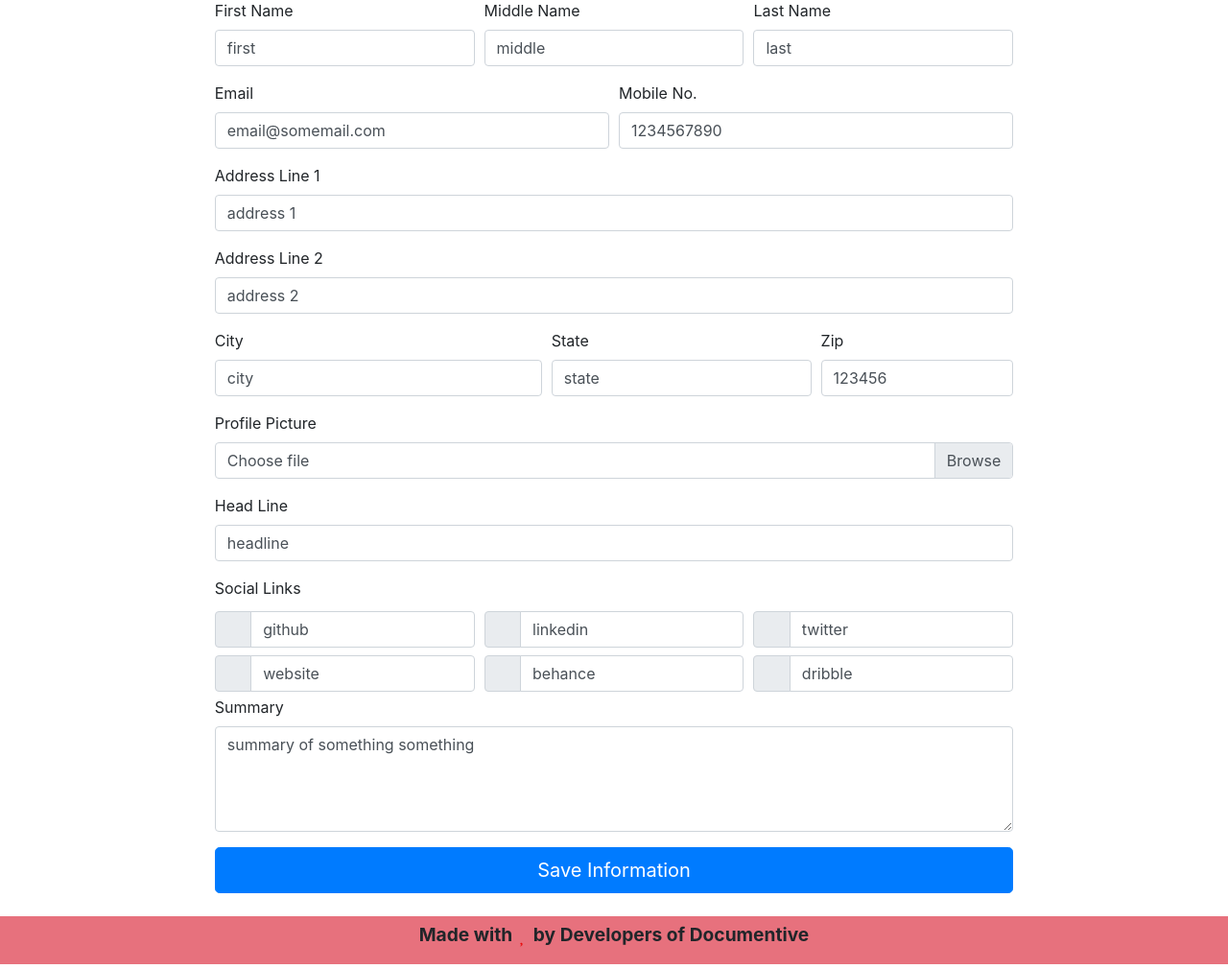
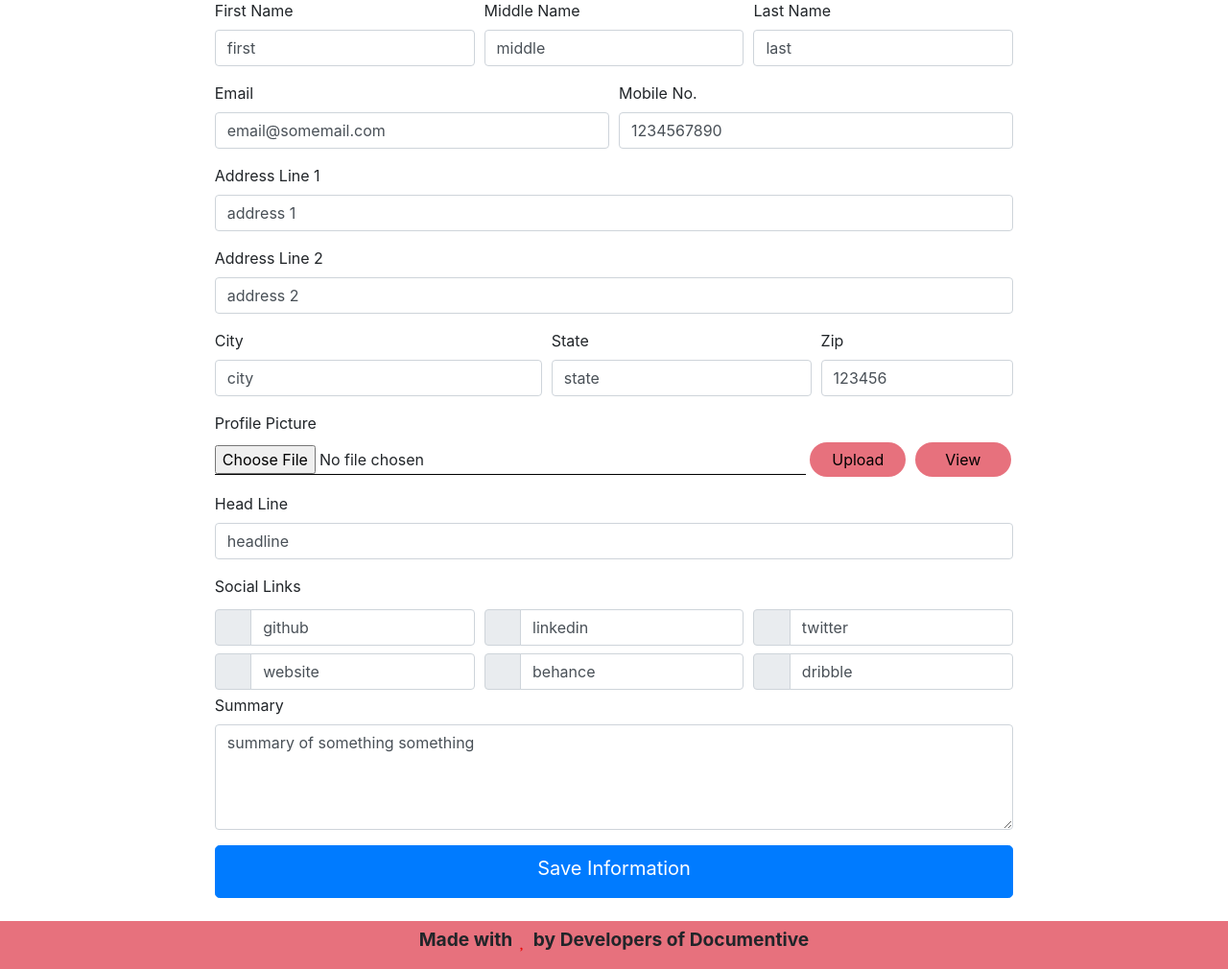
Before and after one commit to Documentive/TemplateBuddy-Old, a Flask app: page /personal in a window 1280 px wide. Shown: the part 304-1314 px from the top of the page at 96% size. Run offline with Flask 2, Linux system fonts and the light colour scheme; a user stored in the database is signed in; data comes from the database, SQL or seed files in the repository; some libraries are stand-ins or nearby versions; some web fonts are replaced.

Commit message:
Fixed choose file component

```diff
--- a/static/css/main.css
+++ b/static/css/main.css
@@ -104,13 +104,46 @@ h1, h3 {
     padding-bottom: 10px;
 }
 
-form button {
+/* form button {
+    margin-bottom: 4%;
+    padding-bottom: 15px;
+} */
+
+input[type=file] {
+    width: 74%;
+    border-bottom: 1px black solid;
+}
+
+form button#personal-tab-submit {
     margin-bottom: 4%;
     padding-bottom: 15px;
 }
 
 form button.addBtn, button.remBtn {
     float: right;
+}
+
+.upload-file button {
+    color: black;
+    background-color:#e7717d;
+    padding: 6px 6px;
+    font-size: medium;
+    border-radius: 18px;
+    width: 100px;
+    text-align: center;
+    cursor: pointer;
+    border: none;
+    outline: none;
+}
+
+.upload-file button:hover {
+    transform: scale(1.05);
+    background: turquoise;
+    outline: none;
+}
+
+.upload-file button#viewPic {
+    margin-left: 5px;
 }
 
 /* For the containers */
--- a/templates/additional.html
+++ b/templates/additional.html
@@ -8,7 +8,7 @@
     <link rel="stylesheet" href="https://stackpath.bootstrapcdn.com/bootstrap/4.5.2/css/bootstrap.min.css" integrity="sha384-JcKb8q3iqJ61gNV9KGb8thSsNjpSL0n8PARn9HuZOnIxN0hoP+VmmDGMN5t9UJ0Z" crossorigin="anonymous">
 
     <!-- Custom CSS -->
-    <link rel="stylesheet" href="../css/main.css">
+    <link rel="stylesheet" href="../static/css/main.css">
 
     <!-- Font Awesome CDN -->
     <link rel="stylesheet" href="https://cdnjs.cloudflare.com/ajax/libs/font-awesome/4.7.0/css/font-awesome.min.css">
--- a/templates/experience.html
+++ b/templates/experience.html
@@ -8,7 +8,7 @@
     <link rel="stylesheet" href="https://stackpath.bootstrapcdn.com/bootstrap/4.5.2/css/bootstrap.min.css" integrity="sha384-JcKb8q3iqJ61gNV9KGb8thSsNjpSL0n8PARn9HuZOnIxN0hoP+VmmDGMN5t9UJ0Z" crossorigin="anonymous">
 
     <!-- Custom CSS -->
-    <link rel="stylesheet" href="../css/main.css">
+    <link rel="stylesheet" href="../static/css/main.css">
 
     <!-- Font Awesome CDN -->
     <link rel="stylesheet" href="https://cdnjs.cloudflare.com/ajax/libs/font-awesome/4.7.0/css/font-awesome.min.css">
--- a/templates/personaldetails.html
+++ b/templates/personaldetails.html
@@ -5,10 +5,10 @@
     <meta name="viewport" content="width=device-width, initial-scale=1.0">
 
     <!-- Bootstrap CSS File -->
-    <link rel="stylesheet" href="../static/css/bootstrap.min.css" integrity="sha384-JcKb8q3iqJ61gNV9KGb8thSsNjpSL0n8PARn9HuZOnIxN0hoP+VmmDGMN5t9UJ0Z" crossorigin="anonymous">
+    <link rel="stylesheet" href="../static/css/bootstrap.min.css">
 
     <!-- Custom CSS -->
-    <link rel="stylesheet" href="../static/css/main.css">
+    <link rel="stylesheet" href="{{ url_for('static',filename='css/main.css') }}">
 
     <!-- Font Awesome CDN -->
     <link rel="stylesheet" href="../static/css/font-awesome.min.css">
@@ -111,12 +111,20 @@
                     </div>
 
                     <!-- Image for resume -->
-                    <div class="form-group">
+                    <!-- <div class="form-group">
                         <label for="profile">Profile Picture</label>
                         <div class="custom-file">
                             <input type="file" class="custom-file-input" id="profile" value="{{profile}}">
-                            <label class="custom-file-label" for="profile">Choose file</label>
+                            <label class="custom-file-label" for="profile"></label>
                         </div>
+                    </div> -->
+                    <div class="upload-file">
+                      <div class="form-group">
+                        <label for="profile">Profile Picture</label><br>
+                        <input type="file" id="profile" value="{{profile}}" accept="image/*">
+                        <button id="uploadPic">Upload</button>
+                        <button id="viewPic">View</button>
+                      </div>
                     </div>
 
                     <!-- Resume Headline -->
--- a/templates/projects.html
+++ b/templates/projects.html
@@ -8,7 +8,7 @@
     <link rel="stylesheet" href="https://stackpath.bootstrapcdn.com/bootstrap/4.5.2/css/bootstrap.min.css" integrity="sha384-JcKb8q3iqJ61gNV9KGb8thSsNjpSL0n8PARn9HuZOnIxN0hoP+VmmDGMN5t9UJ0Z" crossorigin="anonymous">
 
     <!-- Custom CSS -->
-    <link rel="stylesheet" href="../css/main.css">
+    <link rel="stylesheet" href="../static/css/main.css">
 
     <!-- Font Awesome CDN -->
     <link rel="stylesheet" href="https://cdnjs.cloudflare.com/ajax/libs/font-awesome/4.7.0/css/font-awesome.min.css">
--- a/templates/skills.html
+++ b/templates/skills.html
@@ -8,7 +8,7 @@
     <link rel="stylesheet" href="https://stackpath.bootstrapcdn.com/bootstrap/4.5.2/css/bootstrap.min.css" integrity="sha384-JcKb8q3iqJ61gNV9KGb8thSsNjpSL0n8PARn9HuZOnIxN0hoP+VmmDGMN5t9UJ0Z" crossorigin="anonymous">
 
     <!-- Custom CSS -->
-    <link rel="stylesheet" href="../css/main.css">
+    <link rel="stylesheet" href="../static/css/main.css">
 
     <!-- Font Awesome CDN -->
     <link rel="stylesheet" href="https://cdnjs.cloudflare.com/ajax/libs/font-awesome/4.7.0/css/font-awesome.min.css">
```
